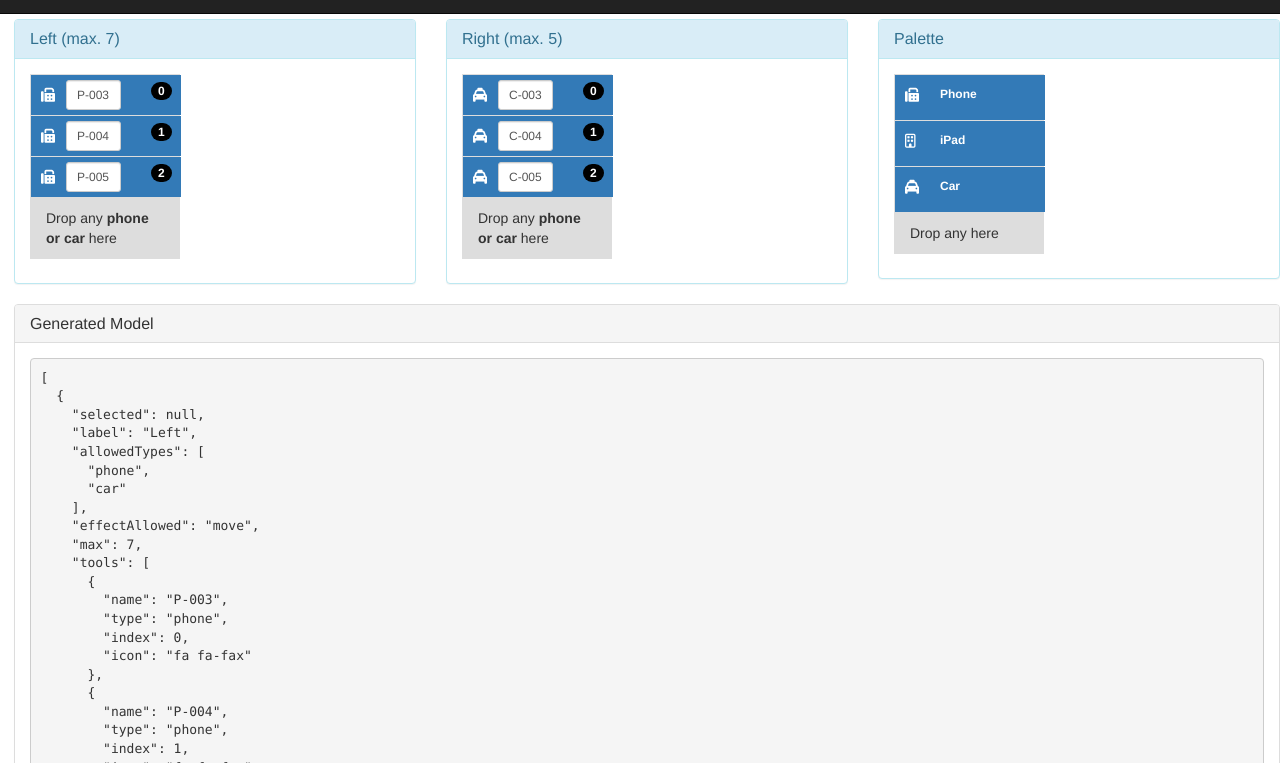
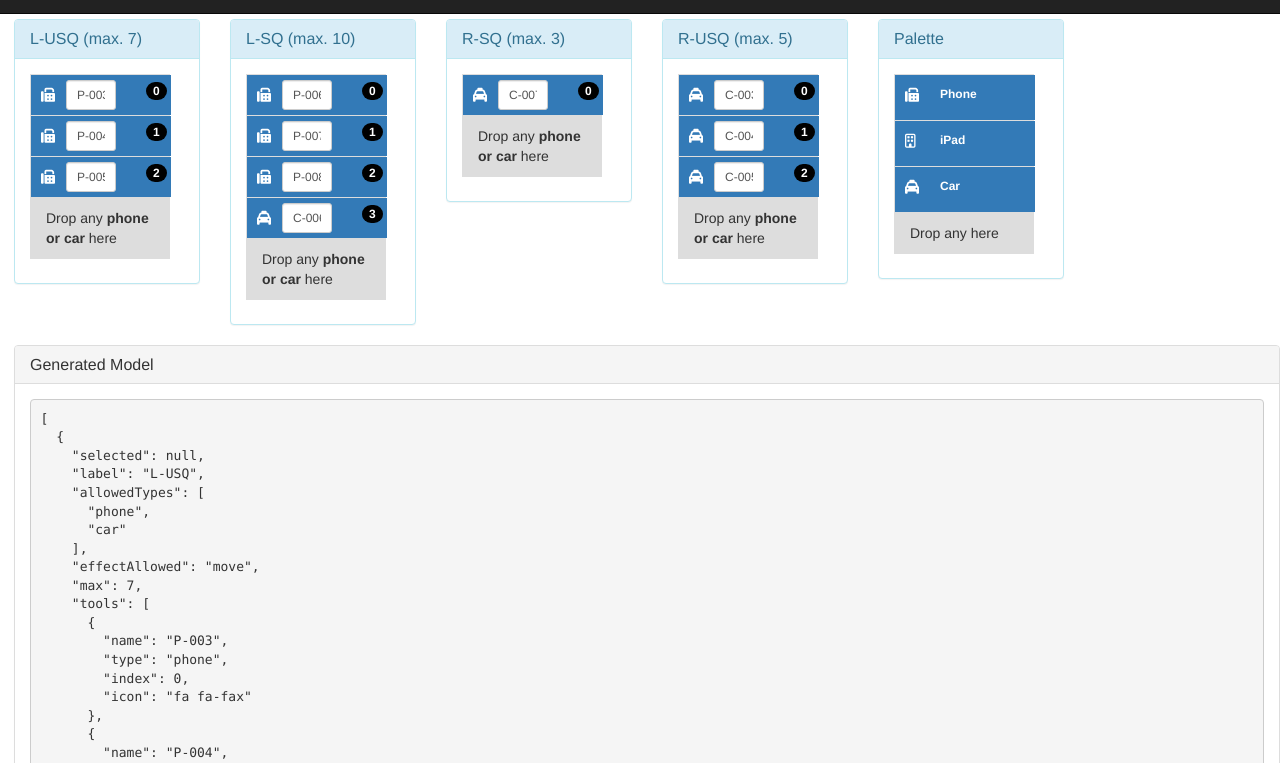
Before and after one commit to LatinWarrior/drag-and-drop, a website: page index.html in a window 1280 px wide. Both pictures are taken after a click on the link "Types". Shown: the part 37-800 px from the top of the page. Drawn offline with nearby package versions, Linux system fonts and the light colour scheme; some packages are replaced by stand-ins of ours; a script that the page names is missing.

Commit message:
nore updates.

```diff
--- a/src/app/types/types.html
+++ b/src/app/types/types.html
@@ -1,7 +1,7 @@
 <div class="typesDemo row">
     <div class="col-md-12">
         <div class="row">
-            <div ng-repeat="list in $ctrl.lists" class="col-md-4">
+            <div ng-repeat="list in $ctrl.lists" class="col-md-2">
                 <div class="panel panel-info">
                     <div class="panel-heading">
                         <h3 class="panel-title">
--- a/src/app/types/types.js
+++ b/src/app/types/types.js
@@ -37,7 +37,7 @@ function controller() {
         $ctrl.lists = [
                 {
                     selected: null,
-                    label: "Left",
+                    label: "L-USQ",
                     allowedTypes: ['phone', 'car'],
                     effectAllowed: "move",
                     max: 7,
@@ -49,7 +49,30 @@ function controller() {
                 },
                 {
                     selected: null,
-                    label: "Right",
+                    label: "L-SQ",
+                    allowedTypes: ['phone', 'car'],
+                    effectAllowed: "move",
+                    max: 10,
+                    tools: [
+                        { name: "P-006", type: "phone", index: 0, icon: "fa fa-fax" },
+                        { name: "P-007", type: "phone", index: 1, icon: "fa fa-fax" },
+                        { name: "P-008", type: "phone", index: 2, icon: "fa fa-fax" },
+                        { name: "C-006", type: "car", index: 3, icon: "fa fa-taxi" }
+                    ]
+                },
+                {
+                    selected: null,
+                    label: "R-SQ",
+                    allowedTypes: ['phone', 'car'],
+                    effectAllowed: "move",
+                    max: 3,
+                    tools: [
+                        { name: "C-007", type: "car", index: 0, icon: "fa fa-taxi" }
+                    ]
+                },
+                {
+                    selected: null,
+                    label: "R-USQ",
                     allowedTypes: ['phone', 'car'],
                     effectAllowed: "move",
                     max: 5,
--- a/src/css/types.css
+++ b/src/css/types.css
@@ -52,7 +52,7 @@
   border-top-left-radius: 0px;
   display: block;
   margin-bottom: -1px;
-  width: 15rem;
+  width: 14rem;
 
   /* Disable text selection if item is not draggable */
   -webkit-touch-callout: none;
@@ -68,7 +68,7 @@
   padding: 0.5rem 0.5rem;
   background-color: #337ab7;
   color: #FFF;
-  width: 15.0rem;
+  width: 14.0rem;
 }
 
 /**
@@ -124,3 +124,8 @@
     text-align: center;
     width: 60px;
 }
+
+/*.row {
+  margin-left: -2.75rem;
+  margin-right: 0.01rem;
+}*/
```
